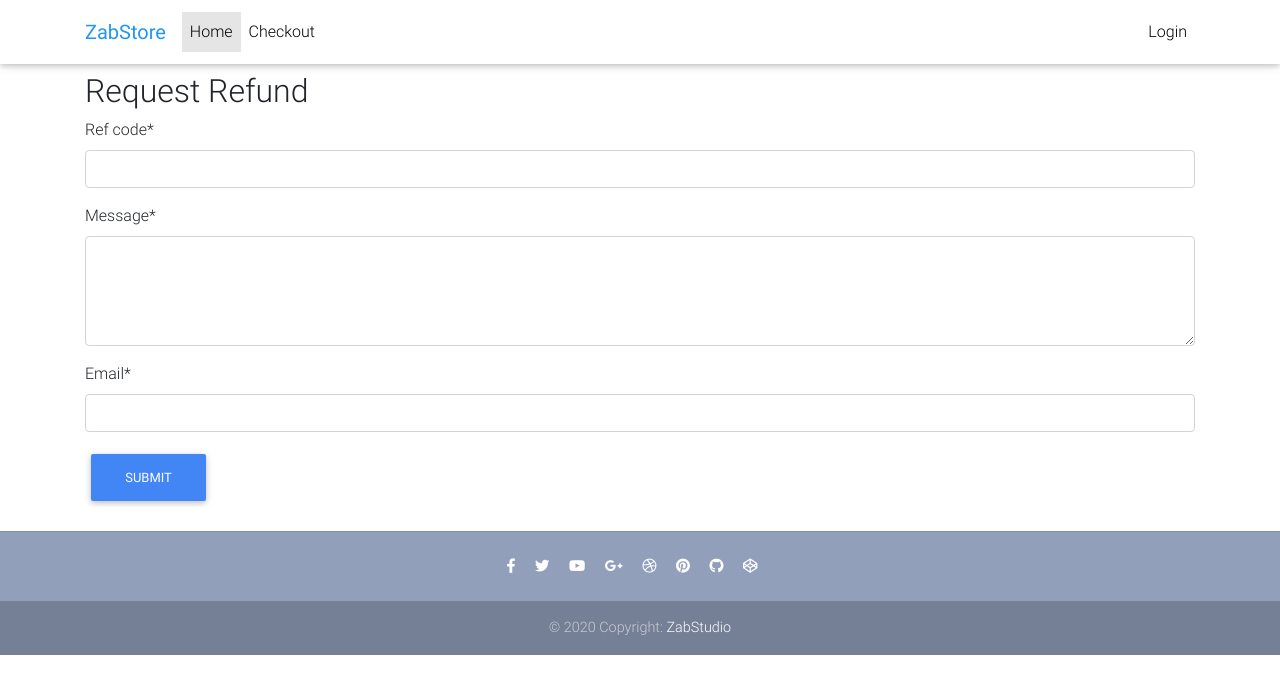
After one commit to safwanvk/Zabshop, a Django app: page /request-refund/ in a window 1280 px wide. The commit adds this page. Shown: the top 694 px of the page. Run offline with Django 3.2, Linux system fonts and the light colour scheme; some libraries are stand-ins or nearby versions.

Commit message:
Managing refunds

```diff
--- a/core/forms.py
+++ b/core/forms.py
@@ -37,4 +37,7 @@ class CouponForm(forms.Form):
 
 class RefundForm(forms.Form):
     ref_code = forms.CharField()
-    message = forms.Textarea()
+    message = forms.CharField(widget=forms.Textarea(attrs={
+        'rows': 4
+    }))
+    email = forms.EmailField()
--- a/core/models.py
+++ b/core/models.py
@@ -156,6 +156,7 @@ class Refund(models.Model):
     order = models.ForeignKey(Order, on_delete=models.CASCADE)
     reason = models.TextField()
     accepted = models.BooleanField(default=False)
+    email = models.EmailField()
 
     def __str__(self):
         return f"{self.pk}"
--- a/core/urls.py
+++ b/core/urls.py
@@ -7,7 +7,8 @@ from .views import HomeView, \
     remove_single_item_from_cart, \
     CheckoutView, \
     PaymentView, \
-    AddCouponView
+    AddCouponView, \
+    RequestRefundView
 from . import *
 
 app_name = 'core'
@@ -22,6 +23,6 @@ urlpatterns = [
     path('remove-from-cart/<slug>/', remove_from_cart, name='remove-from-cart'),
     path('order-summary/', OrderSummaryView.as_view(), name='order-summary'),
     path('payment/<payment_option>/', PaymentView.as_view(), name='payment'),
-    path('add-coupon/', AddCouponView.as_view(), name='add-coupon')
-
+    path('add-coupon/', AddCouponView.as_view(), name='add-coupon'),
+    path('request-refund/', RequestRefundView.as_view(), name='request-refund')
 ]
--- a/core/views.py
+++ b/core/views.py
@@ -6,7 +6,7 @@ from django.contrib.auth.mixins import LoginRequiredMixin
 from django.shortcuts import render, get_object_or_404, redirect
 
 from .forms import CheckoutForm, CouponForm, RefundForm
-from .models import Item, OrderItem, Order, Address, Payment, Coupon
+from .models import Item, OrderItem, Order, Address, Payment, Coupon, Refund
 from django.views.generic import ListView, DetailView, View
 from django.utils import timezone
 
@@ -313,12 +313,36 @@ class AddCouponView(View):
                 return None
 
 class RequestRefundView(View):
+    def get(self, *args, **kwargs):
+        form = RefundForm()
+        context = {
+            'form': form
+        }
+        return render(self.request, "request_refund.html", context)
+
     def post(self, *args, **kwargs):
         form = RefundForm(self.request.POST)
         if form.is_valid():
-            ref_code = form.cleaned_data('ref_code')
-            message = form.cleaned_data('message')
+            ref_code = form.cleaned_data.get('ref_code')
+            message = form.cleaned_data.get('message')
+            email = form.cleaned_data.get('email')
+
             # edit the order
+            try:
+                order = Order.objects.get(ref_code=ref_code)
+                order.refund_requested = True
+                order.save()
 
+                # store the refund
+                refund = Refund()
+                refund.order = order
+                refund.reason = message
+                refund.email = email
+                refund.save()
 
-            # store the refund
+                messages.info(self.request, "Your request was received.")
+                return redirect("core:request-refund")
+
+            except ObjectDoesNotExist:
+                messages.info(self.request, "This order does not exist.")
+                return redirect("core:request-refund")
--- /dev/null
+++ b/templates/request_refund.html
@@ -0,0 +1,38 @@
+{% extends 'base.html' %}
+{% load crispy_forms_filters %}
+{% block content %}
+
+<body>
+
+
+
+
+
+<!--Main layout-->
+<main>
+    <div class="container">
+        <div class="table-responsive text-nowrap">
+            <h2>Request Refund</h2>
+            <form method="POST">
+                {% csrf_token %}
+                {{ form|crispy }}
+                <button type="submit" class="btn btn-primary">Submit</button>
+            </form>
+
+
+        </div>
+
+
+
+
+
+
+    </div>
+</main>
+<!--Main layout-->
+
+
+
+
+</body>
+{% endblock %}
```
Also changed, not shown: core/admin.py (+8 -0 lines), templates/order_summary.html (+0 -8 lines), core/migrations/0025_refund_email.py (added), db.sqlite3.
